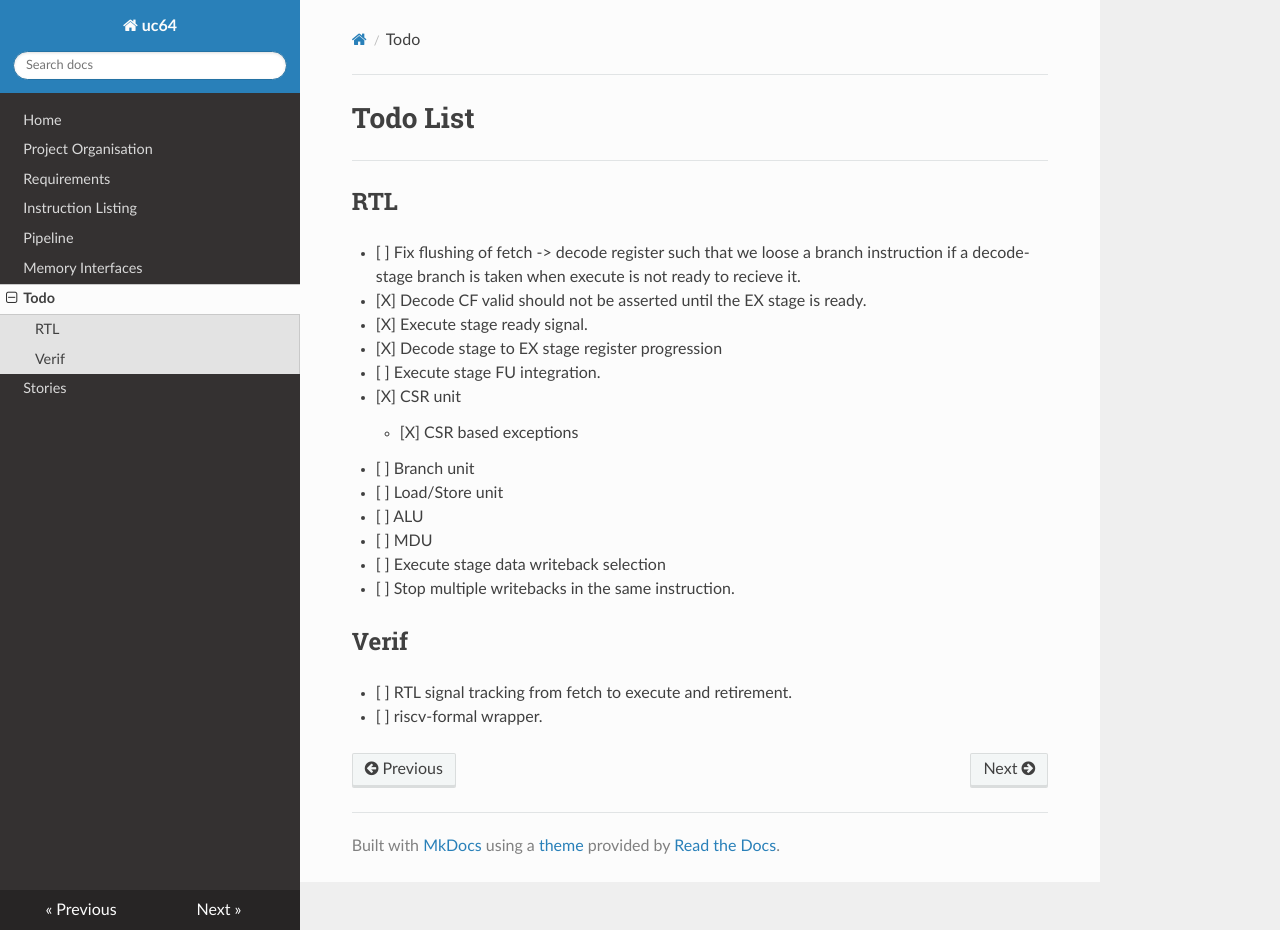
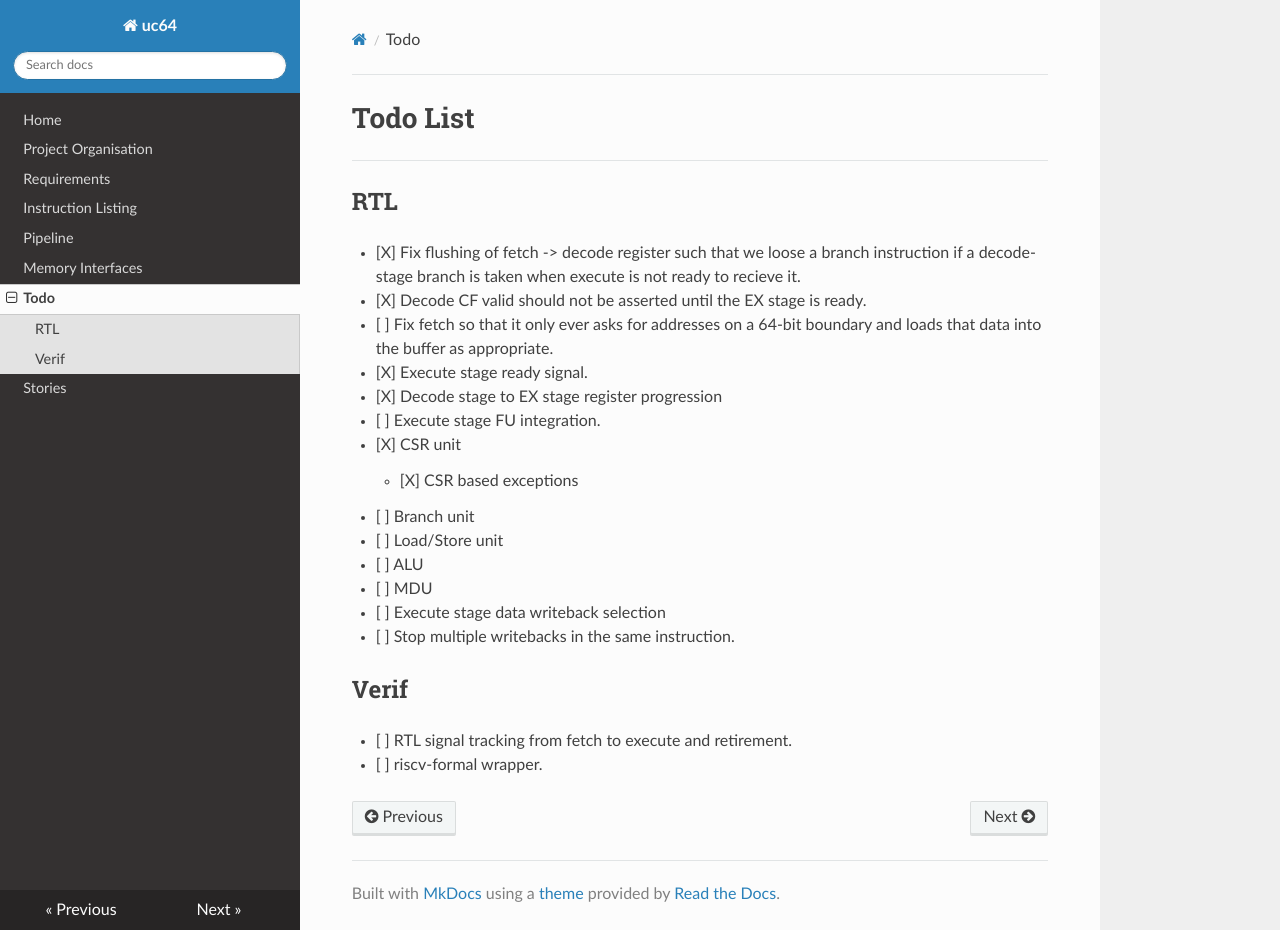
Before and after one commit to ben-marshall/croyde-riscv, an MkDocs documentation site: the page built from docs/todo.md, in a window 1280 px wide and 930 px high. Built offline with MkDocs 1.6.1, drawn with Linux system fonts in a browser that asks for light colours; nearby versions of some CDN libraries.

Commit message:
Add todo on only fetching on 8-byte boundary

```diff
--- a/docs/todo.md
+++ b/docs/todo.md
@@ -5,12 +5,15 @@
 
 ## RTL
 
-- [ ] Fix flushing of fetch -> decode register such that we loose a
+- [X] Fix flushing of fetch -> decode register such that we loose a
       branch instruction if a decode-stage branch is taken when execute is
       not ready to recieve it.
 
   - [X] Decode CF valid should not be asserted until the EX stage is
         ready.
+
+- [ ] Fix fetch so that it only ever asks for addresses on a 64-bit boundary
+      and loads that data into the buffer as appropriate.
 
 - [X] Execute stage ready signal.
 
```
